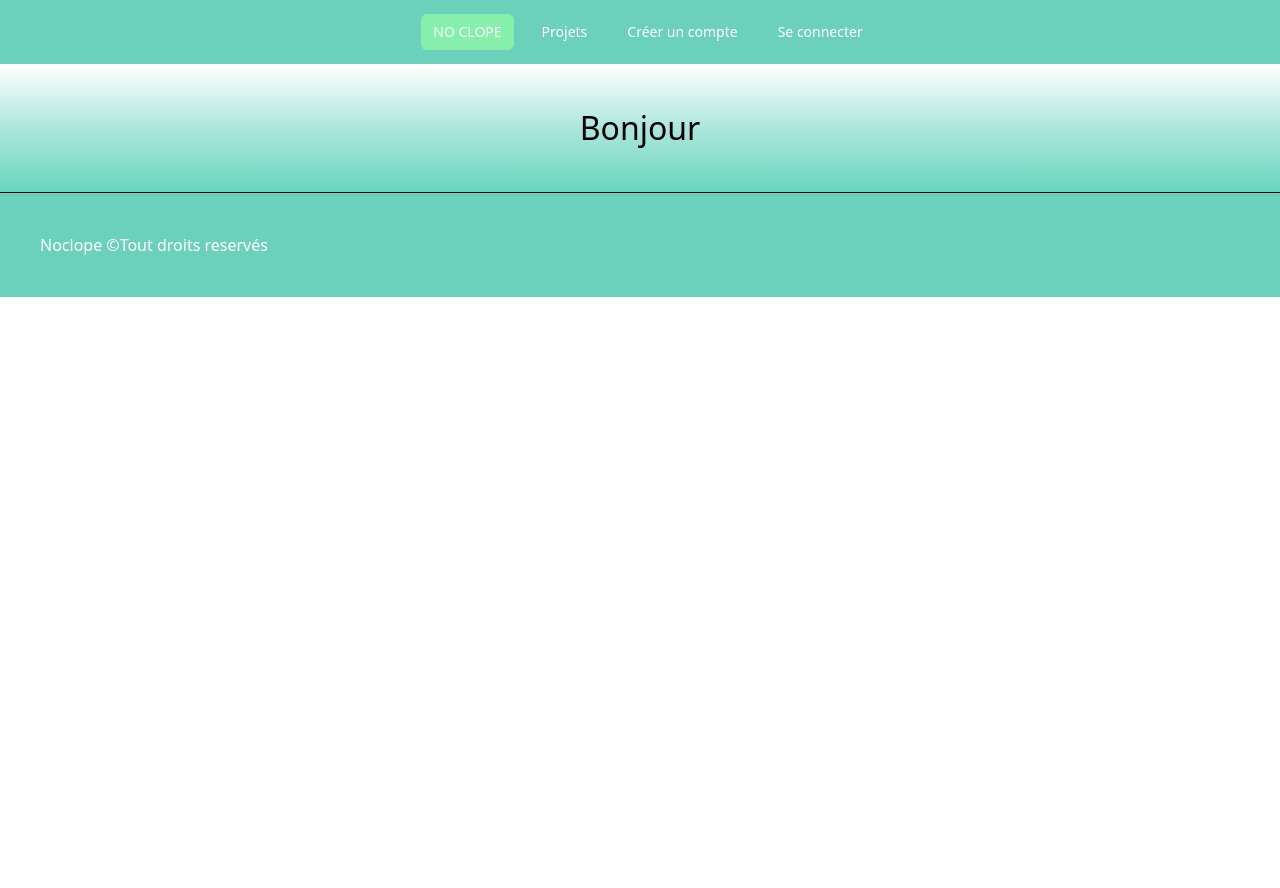
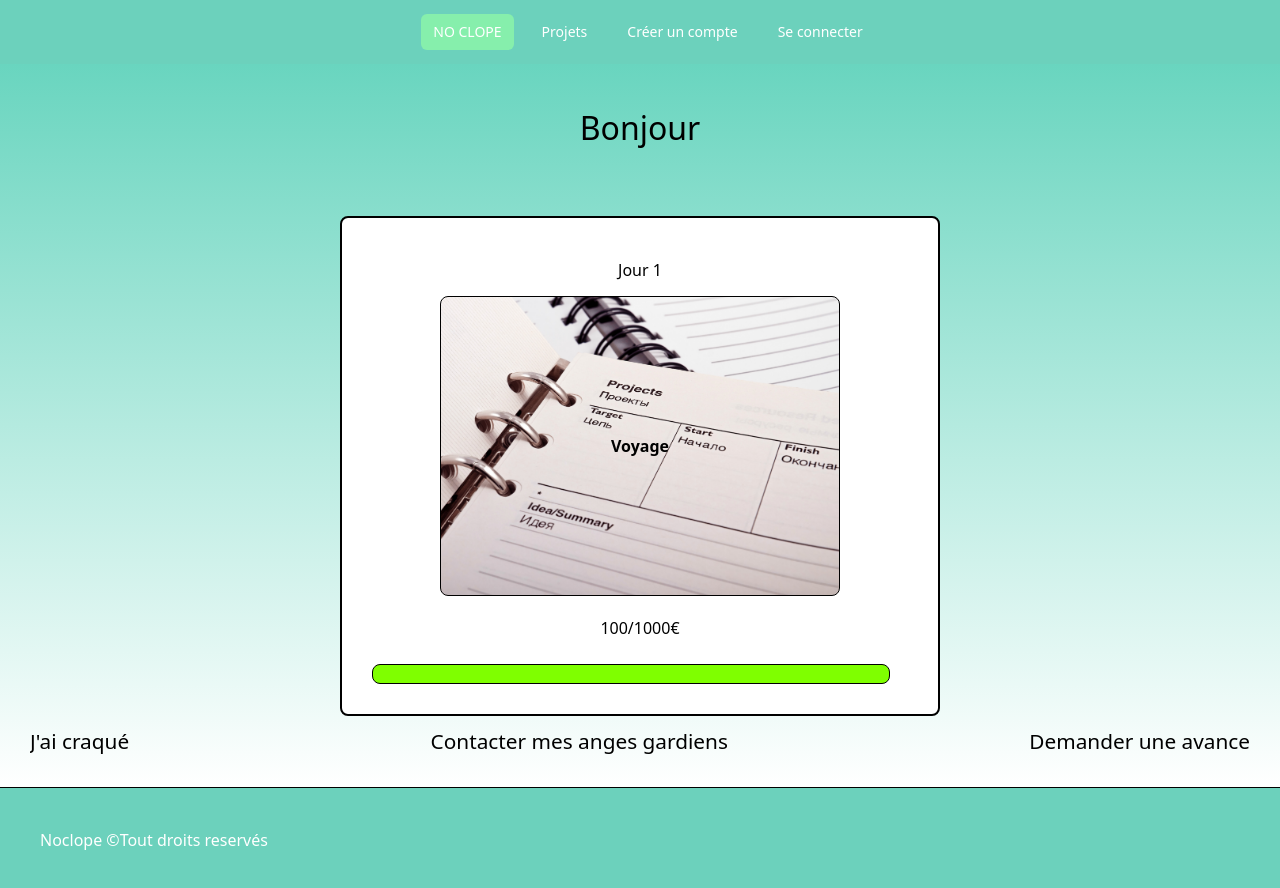
Before and after one commit to NicolasTamareg/projectnoclope, a Vue app in the folder vuejs/noclopefront/: page /profil in a window 1280 px wide. Shown: the top 888 px of the page. Before the commit the page ends 800 px from the top, so only its background shows below. Built offline with nearby package versions, Linux system fonts and the light colour scheme; no server answers.

Commit message:
CHangement hier

```diff
--- a/vuejs/noclopefront/src/views/ProfilView.vue
+++ b/vuejs/noclopefront/src/views/ProfilView.vue
@@ -103,19 +103,19 @@ export default {
     <div class="user-title" >
       <h2>Bonjour {{user.firstname}} {{user.lastname}}</h2>
     </div>
-  </div>
 
 
-  <div>
+
+   <!-- <div>
     <li v-for = "projectUser in projectUser" >
     <p>project: {{projectUser.objective}}</p>
     <p>price {{projectUser.price}}</p>
     <button @click="DeleteProject">Delete</button>
     </li>
 
-  </div>
+    </div>  -->
 
-  <!-- <div class="card">
+    <div class="card">
       <div class="objectif">
         <h1>Jour 1</h1>
         <div></div>
@@ -135,12 +135,12 @@ export default {
     </div>
   </div>
 
-  -->
+
 </template>
 
 <style scoped>
 .all{
-  background: linear-gradient(to bottom, #FFFFFF, #ACE7DC, #69D5BF);
+  background: linear-gradient(to bottom , #69D5BF, #FFFFFF );
 
 }
 .card{
@@ -158,7 +158,7 @@ export default {
   border: solid 1px black;
   height: 500px;
   width: 600px;
-  background-color: #6CD1BC;
+  background-color: white;
   margin-top: 0.25rem;
   padding: 10px;
   border-radius: 8px;
@@ -208,7 +208,7 @@ export default {
 }
 h1{
   padding: 10px;
-  color: white;
+  color: black;
 }
 h2{
   padding: 20px;
@@ -216,7 +216,7 @@ h2{
 }
 h4{
   padding: 20px;
-  color: white;
+  color: black;
 }
 .links{
   display: flex;
@@ -226,11 +226,11 @@ h4{
 }
 a{
   font-size: 1.3em;
-  color: white;
+  color: black;
 }
 a:hover{
-  background-color: red;
+  background-color: #6CD1BC;
   border-radius: 30px;
-  padding: 5px;
+  padding: 8px;
 }
 </style>
```
Lines whose indentation alone changed are shown as unchanged.
